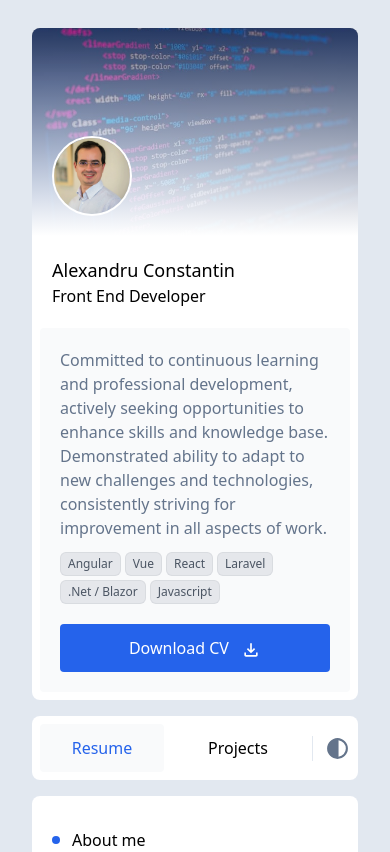
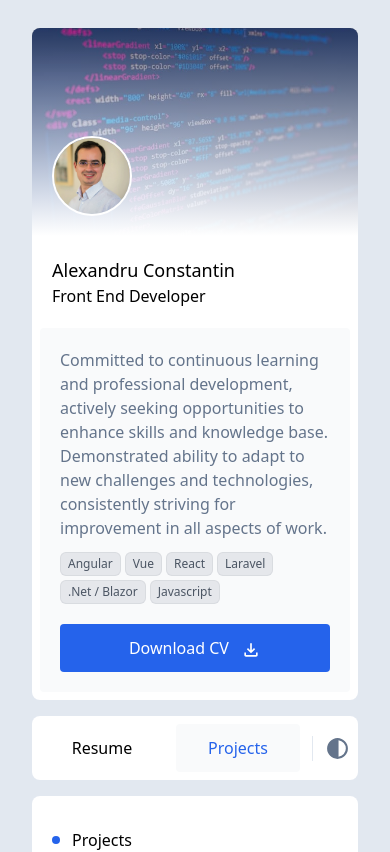
Before and after one commit to alexandru-constantin-hub/Resume, a Vue app: page /projects in a window 390 px wide. Shown: the top 852 px of the page. Built offline with nearby package versions, Linux system fonts and the light colour scheme.

Commit message:
Add router

```diff
--- a/src/App.vue
+++ b/src/App.vue
@@ -1,20 +1,11 @@
 <script setup>
-import { onMounted, ref } from 'vue'
+import { onMounted } from 'vue'
 import AboutMe from './views/AboutMe.vue'
 import Skills from './views/Skills.vue'
 import Description from './views/Description.vue'
-import Education from './views/Education.vue'
 import Navigation from './components/Navigation.vue'
-import Experience from './views/Experience.vue'
-import Projects from './views/Projects.vue'
 import { useStore } from './mainStore'
 const store = useStore()
-
-const active = ref('Resume')
-
-const isActive = (value) => {
-  return (active.value = value)
-}
 
 onMounted(() => {
   store.getTheme()
@@ -30,10 +21,8 @@ onMounted(() => {
       <Skills :class="active === 'Resume' ? 'block' : 'hidden lg:block'" />
     </div>
     <div class="w-full lg:basis-[58%] flex flex-col gap-y-4 relative">
-      <Navigation @sectionActive="isActive" class="hidden lg:block" />
-      <Experience v-if="active === 'Resume'" />
-      <Education v-if="active === 'Resume'" />
-      <Projects v-if="active === 'Projects'" />
+      <Navigation class="hidden lg:block" />
+      <router-view></router-view>
     </div>
   </div>
 </template>
--- a/src/components/Navigation.vue
+++ b/src/components/Navigation.vue
@@ -1,32 +1,23 @@
 <script setup>
-import { ref } from 'vue'
-import Card from '../components/Card.vue'
-import Button from '../components/Button.vue'
-import ThemeMode from '../components/ThemeMode.vue'
+import { useRoute } from 'vue-router'
+import Card from './Card.vue'
+import Button from './Button.vue'
+import ThemeMode from './ThemeMode.vue'
 
-const emit = defineEmits(['sectionActive'])
-const active = ref('Resume')
+const route = useRoute()
+</script>
 
-const isActive = (value) => {
-  return active.value === value
-}
-
-const changeActive = (value) => {
-  active.value = value
-  emit('sectionActive', value)
-}
-</script>
 <template>
   <header>
     <nav>
       <Card>
         <div class="flex justify-between items-center gap-3">
-          <Button long="true" :active="isActive('Resume')" @clicked="changeActive('Resume')"
-            >Resume</Button
-          >
-          <Button long="true" :active="isActive('Projects')" @clicked="changeActive('Projects')"
-            >Projects</Button
-          >
+          <router-link to="/" custom v-slot="{ navigate, isActive }">
+            <Button long="true" :active="isActive" @click="navigate">Resume</Button>
+          </router-link>
+          <router-link to="/projects" custom v-slot="{ navigate, isActive }">
+            <Button long="true" :active="isActive" @click="navigate">Projects</Button>
+          </router-link>
           <div class="flex">
             <div class="border-l border-slate-200 pr-3"></div>
             <ThemeMode />
--- a/src/router/index.js
+++ b/src/router/index.js
@@ -1,6 +1,6 @@
 import { createRouter, createWebHistory } from 'vue-router'
 import Projects from '../views/Projects.vue'
-import App from '@/App.vue'
+import Home from '../views/Home.vue'
 
 const router = createRouter({
   history: createWebHistory(import.meta.env.BASE_URL),
@@ -8,7 +8,7 @@ const router = createRouter({
     {
       path: '/',
       name: 'home',
-      component: App,
+      component: Home,
       meta: {
         title: 'Resume',
         description: 'This is the resume of Alexandru Constantin'
@@ -27,15 +27,15 @@ const router = createRouter({
 })
 
 router.beforeEach((to) => {
-  ;(document.title = to.meta?.title ?? 'Resume Alexandru Constantin'),
+  document.title = to.meta?.title ?? 'Resume Alexandru Constantin'
   document
     .querySelector('meta[name="description"]')
-      ?.setAttribute('description', to.meta?.description ?? 'Resume Alexandru Constantin'),
+    ?.setAttribute('content', to.meta?.description ?? 'Resume Alexandru Constantin')
   document
     .querySelector('meta[name="keywords"]')
     ?.setAttribute(
-        'keywords',
-        to.meta?.description ?? 'Resume, Alexandru Constantin, Front End, Vue, Developer'
+      'content',
+      to.meta?.keywords ?? 'Resume, Alexandru Constantin, Front End, Vue, Developer'
     )
 })
 
--- /dev/null
+++ b/src/views/Home.vue
@@ -0,0 +1,11 @@
+<script setup>
+import Experience from './Experience.vue'
+import Education from './Education.vue'
+</script>
+
+<template>
+  <div>
+    <Experience />
+    <Education />
+  </div>
+</template>
```
Lines whose indentation alone changed are shown as unchanged.
